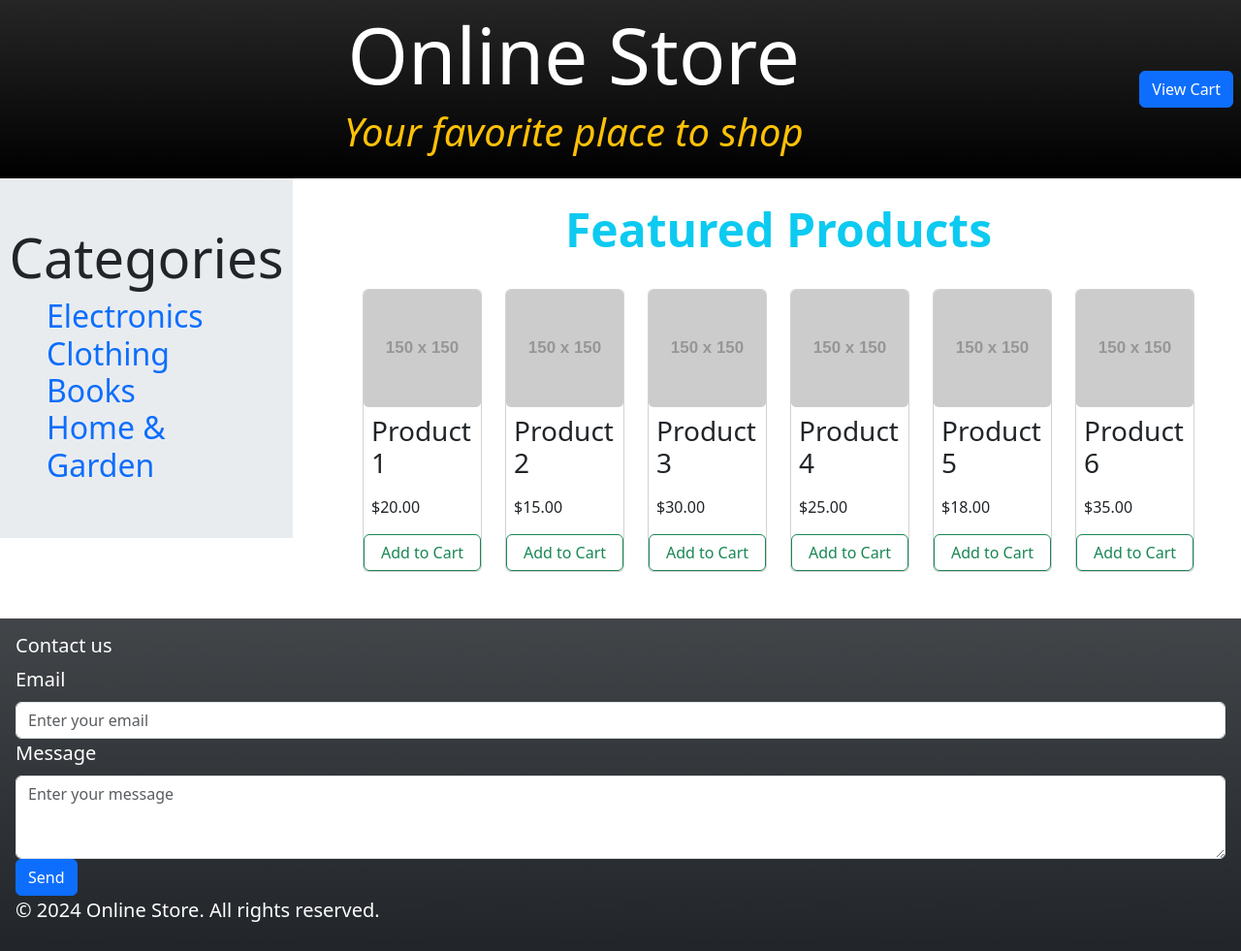
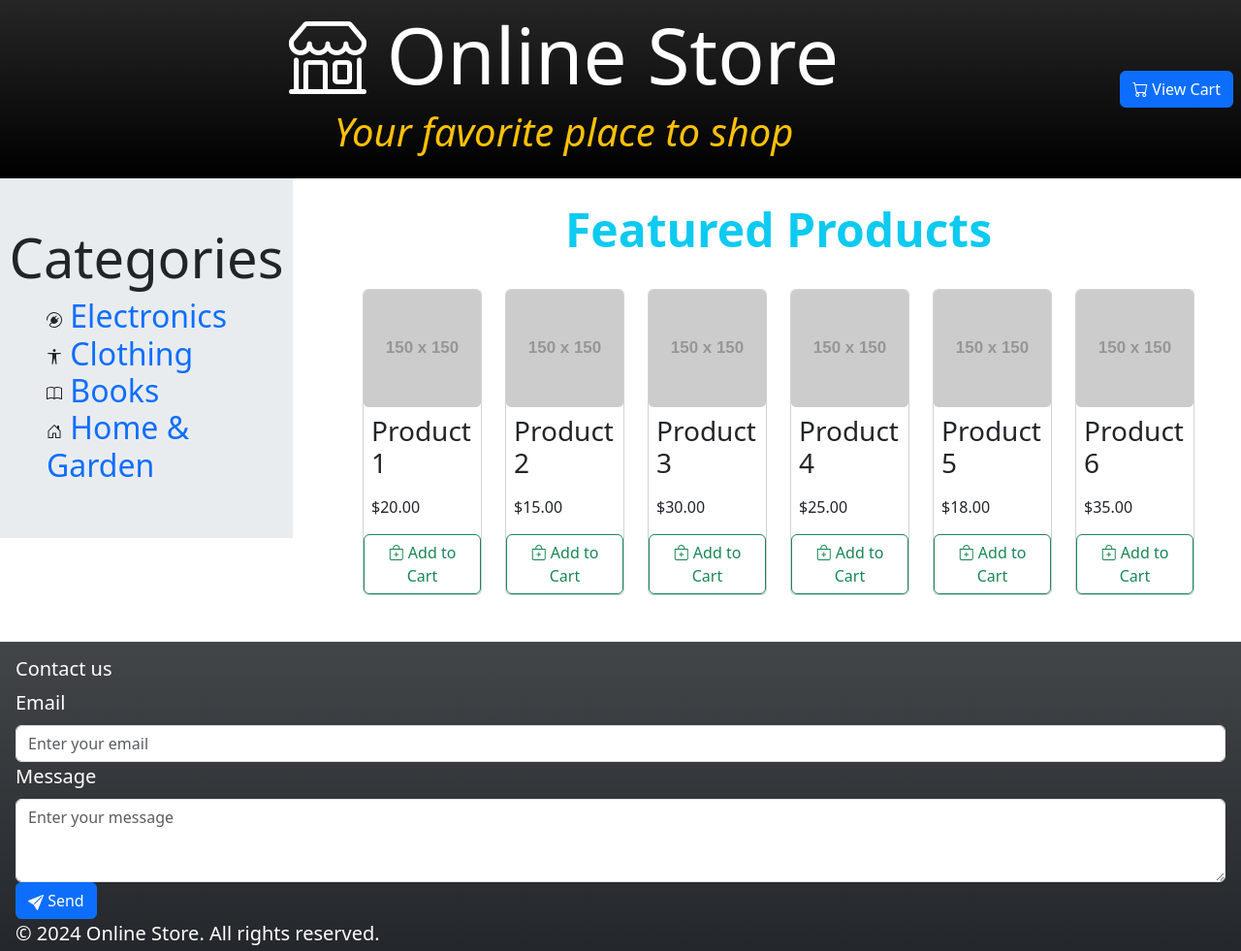
Before and after one commit to diw2425ccp/Web-Interface-Design, a plain HTML site: page Unit 3/exercise_u3_a3/unit3_activity3.html in a window 1280 px wide. Shown: the top 981 px of the page at 97% size. Drawn offline with nearby package versions, Linux system fonts and the light colour scheme; placeholder pictures from the web are drawn by us.

Commit message:
added svg sprite and some icons to the web

```diff
--- a/Unit 3/exercise_u3_a3/unit3_activity3.html
+++ b/Unit 3/exercise_u3_a3/unit3_activity3.html
@@ -4,6 +4,7 @@
     <meta charset="UTF-8">
     <meta name="viewport" content="width=device-width, initial-scale=1.0">
     <link href="https://cdn.jsdelivr.net/npm/bootstrap@5.3.3/dist/css/bootstrap.min.css" rel="stylesheet" integrity="sha384-QWTKZyjpPEjISv5WaRU9OFeRpok6YctnYmDr5pNlyT2bRjXh0JMhjY6hW+ALEwIH" crossorigin="anonymous">
+    <link href="https://cdn.jsdelivr.net/npm/bootstrap-icons/font/bootstrap-icons.css" rel="stylesheet">
     <title>Online Store</title>
 </head>
 
@@ -12,10 +13,14 @@
     <header class="p-2 bg-gradient bg-black text-center text-white">
         <div class="d-flex ">
             <div class="flex-grow-1">
-                <h1 class="display-1" >Online Store</h1>
+                <h1 class="display-1" >
+                    <i class="bi bi-shop"></i>
+                    Online Store</h1>
                 <p class="display-6 fst-italic text-warning">Your favorite place to shop</p>
             </div>
-            <button class="btn btn-primary align-self-center">View Cart</button>
+            <button class="btn btn-primary align-self-center">
+                <i class="bi bi-cart"></i>
+                View Cart</button>
         </div>
     </header>
     <div class="row h-100">
@@ -23,10 +28,26 @@
             <aside class=" p-5 d-flex flex-column  align-items-center bg-body-secondary">
                 <h2 class="display-4">Categories</h2>
                 <ul class="list-unstyled h2">
-                    <li><a href="#electronics" class="text-decoration-none link-opacity-50-hover">Electronics</a></li>
-                    <li><a href="#clothing" class="text-decoration-none link-opacity-50-hover">Clothing</a></li>
-                    <li><a href="#books" class="text-decoration-none link-opacity-50-hover">Books</a></li>
-                    <li><a href="#home-garden" class="text-decoration-none link-opacity-50-hover">Home & Garden</a></li>
+                    <li>
+                        <svg xmlns="http://www.w3.org/2000/svg" width="16" height="16" fill="currentColor" class="bi bi-plugin" viewBox="0 0 16 16">
+                            <path fill-rule="evenodd" d="M1 8a7 7 0 1 1 2.898 5.673c-.167-.121-.216-.406-.002-.62l1.8-1.8a3.5 3.5 0 0 0 4.572-.328l1.414-1.415a.5.5 0 0 0 0-.707l-.707-.707 1.559-1.563a.5.5 0 1 0-.708-.706l-1.559 1.562-1.414-1.414 1.56-1.562a.5.5 0 1 0-.707-.706l-1.56 1.56-.707-.706a.5.5 0 0 0-.707 0L5.318 5.975a3.5 3.5 0 0 0-.328 4.571l-1.8 1.8c-.58.58-.62 1.6.121 2.137A8 8 0 1 0 0 8a.5.5 0 0 0 1 0"/>
+                        </svg>
+                        <a href="#electronics" class="text-decoration-none link-opacity-50-hover">Electronics</a></li>
+                    <li>
+                        <svg xmlns="http://www.w3.org/2000/svg" width="16" height="16" fill="currentColor" class="bi bi-universal-access" viewBox="0 0 16 16">
+                            <path d="M9.5 1.5a1.5 1.5 0 1 1-3 0 1.5 1.5 0 0 1 3 0M6 5.5l-4.535-.442A.531.531 0 0 1 1.531 4H14.47a.531.531 0 0 1 .066 1.058L10 5.5V9l.452 6.42a.535.535 0 0 1-1.053.174L8.243 9.97c-.064-.252-.422-.252-.486 0l-1.156 5.624a.535.535 0 0 1-1.053-.174L6 9z"/>
+                        </svg>
+                        <a href="#clothing" class="text-decoration-none link-opacity-50-hover">Clothing</a></li>
+                    <li>
+                        <svg xmlns="http://www.w3.org/2000/svg" width="16" height="16" fill="currentColor" class="bi bi-book" viewBox="0 0 16 16">
+                            <path d="M1 2.828c.885-.37 2.154-.769 3.388-.893 1.33-.134 2.458.063 3.112.752v9.746c-.935-.53-2.12-.603-3.213-.493-1.18.12-2.37.461-3.287.811zm7.5-.141c.654-.689 1.782-.886 3.112-.752 1.234.124 2.503.523 3.388.893v9.923c-.918-.35-2.107-.692-3.287-.81-1.094-.111-2.278-.039-3.213.492zM8 1.783C7.015.936 5.587.81 4.287.94c-1.514.153-3.042.672-3.994 1.105A.5.5 0 0 0 0 2.5v11a.5.5 0 0 0 .707.455c.882-.4 2.303-.881 3.68-1.02 1.409-.142 2.59.087 3.223.877a.5.5 0 0 0 .78 0c.633-.79 1.814-1.019 3.222-.877 1.378.139 2.8.62 3.681 1.02A.5.5 0 0 0 16 13.5v-11a.5.5 0 0 0-.293-.455c-.952-.433-2.48-.952-3.994-1.105C10.413.809 8.985.936 8 1.783"/>
+                        </svg>
+                        <a href="#books" class="text-decoration-none link-opacity-50-hover">Books</a></li>
+                    <li>
+                        <svg xmlns="http://www.w3.org/2000/svg" width="16" height="16" fill="currentColor" class="bi bi-house-door" viewBox="0 0 16 16">
+                            <path d="M8.354 1.146a.5.5 0 0 0-.708 0l-6 6A.5.5 0 0 0 1.5 7.5v7a.5.5 0 0 0 .5.5h4.5a.5.5 0 0 0 .5-.5v-4h2v4a.5.5 0 0 0 .5.5H14a.5.5 0 0 0 .5-.5v-7a.5.5 0 0 0-.146-.354L13 5.793V2.5a.5.5 0 0 0-.5-.5h-1a.5.5 0 0 0-.5.5v1.293zM2.5 14V7.707l5.5-5.5 5.5 5.5V14H10v-4a.5.5 0 0 0-.5-.5h-3a.5.5 0 0 0-.5.5v4z"/>
+                        </svg>
+                        <a href="#home-garden" class="text-decoration-none link-opacity-50-hover">Home & Garden</a></li>
                 </ul>
             </aside>
         </div>
@@ -40,7 +61,9 @@
                                 <img class="card-img" src="https://via.placeholder.com/150" alt="Product 1">
                                 <h3 class="p-2">Product 1</h3>
                                 <p class="ps-2">$20.00</p>
-                                <button class="btn btn btn-outline-success">Add to Cart</button>
+                                <button class="btn btn btn-outline-success">
+                                    <i class="bi bi-bag-plus"></i>
+                                    Add to Cart</button>
                             </article>
                         </div>
                         <div class="col">
@@ -48,7 +71,9 @@
                                 <img class="card-img" src="https://via.placeholder.com/150" alt="Product 2">
                                 <h3 class="p-2">Product 2</h3>
                                 <p class="ps-2">$15.00</p>
-                                <button class="btn btn btn-outline-success">Add to Cart</button>
+                                <button class="btn btn btn-outline-success">
+                                    <i class="bi bi-bag-plus"></i>
+                                    Add to Cart</button>
                             </article>
                         </div>
                         <div class="col">
@@ -56,7 +81,9 @@
                                 <img class="card-img" src="https://via.placeholder.com/150" alt="Product 3">
                                 <h3 class="p-2">Product 3</h3>
                                 <p class="ps-2">$30.00</p>
-                                <button class="btn btn btn-outline-success">Add to Cart</button>
+                                <button class="btn btn btn-outline-success">
+                                    <i class="bi bi-bag-plus"></i>
+                                    Add to Cart</button>
                             </article>
                         </div>
                         <div class="col">
@@ -64,7 +91,9 @@
                                 <img class="card-img" src="https://via.placeholder.com/150" alt="Product 4">
                                 <h3 class="p-2">Product 4</h3>
                                 <p class="ps-2">$25.00</p>
-                                <button class="btn btn btn-outline-success">Add to Cart</button>
+                                <button class="btn btn btn-outline-success">
+                                    <i class="bi bi-bag-plus"></i>
+                                    Add to Cart</button>
                             </article>
                         </div>
                         <div class="col">
@@ -72,7 +101,9 @@
                                 <img class="card-img" src="https://via.placeholder.com/150" alt="Product 5">
                                 <h3 class="p-2">Product 5</h3>
                                 <p class="ps-2">$18.00</p>
-                                <button class="btn btn btn-outline-success">Add to Cart</button>
+                                <button class="btn btn btn-outline-success">
+                                    <i class="bi bi-bag-plus"></i>
+                                    Add to Cart</button>
                             </article>
                         </div>
                         <div class="col">
@@ -80,7 +111,9 @@
                                 <img class="card-img" src="https://via.placeholder.com/150" alt="Product 6">
                                 <h3 class="p-2">Product 6</h3>
                                 <p class="ps-2">$35.00</p>
-                                <button class="btn btn-outline-success">Add to Cart</button>
+                                <button class="btn btn-outline-success">
+                                    <i class="bi bi-bag-plus"></i>
+                                    Add to Cart</button>
                             </article>
                         </div>
 
@@ -98,7 +131,11 @@
             <input type="text" id="email" class="form-control" placeholder="Enter your email">
             <label for="message" class="form-label">Message</label>
             <textarea class="form-control" id="message" rows="3" placeholder="Enter your message"></textarea>
-            <button type="submit" class="btn btn-primary">Send</button>
+            <button type="submit" class="btn btn-primary">
+                <svg class="bi" width="16" height="16" fill="currentColor">
+                    <use xlink:href="bootstrap-icons.svg#send-fill"></use>
+                </svg>
+                Send</button>
         </form>
 
         <p>&copy; 2024 Online Store. All rights reserved.</p>
```
Also changed, not shown: Unit 3/exercise_u3_a3/bootstrap-icons.svg (added).
